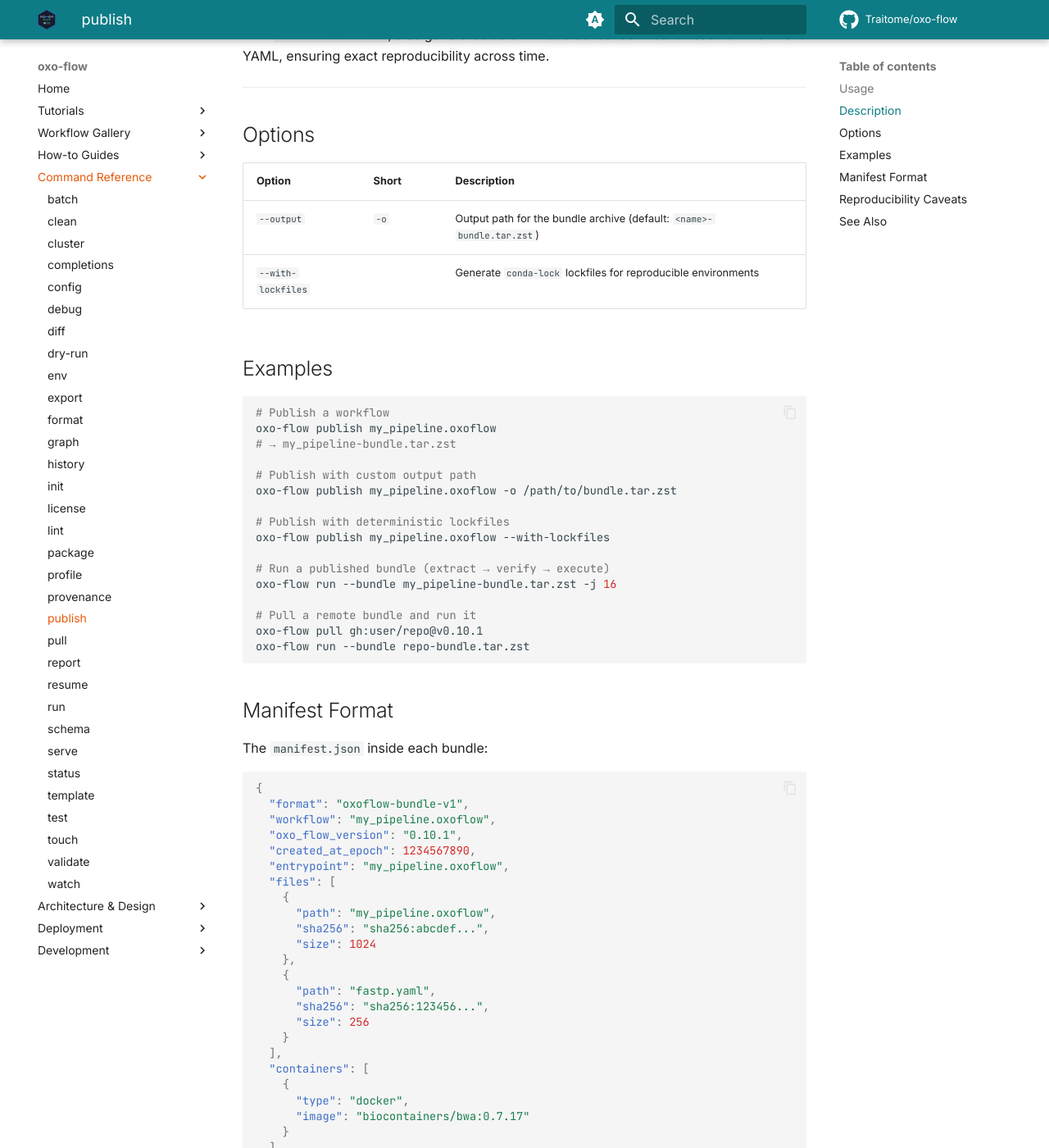
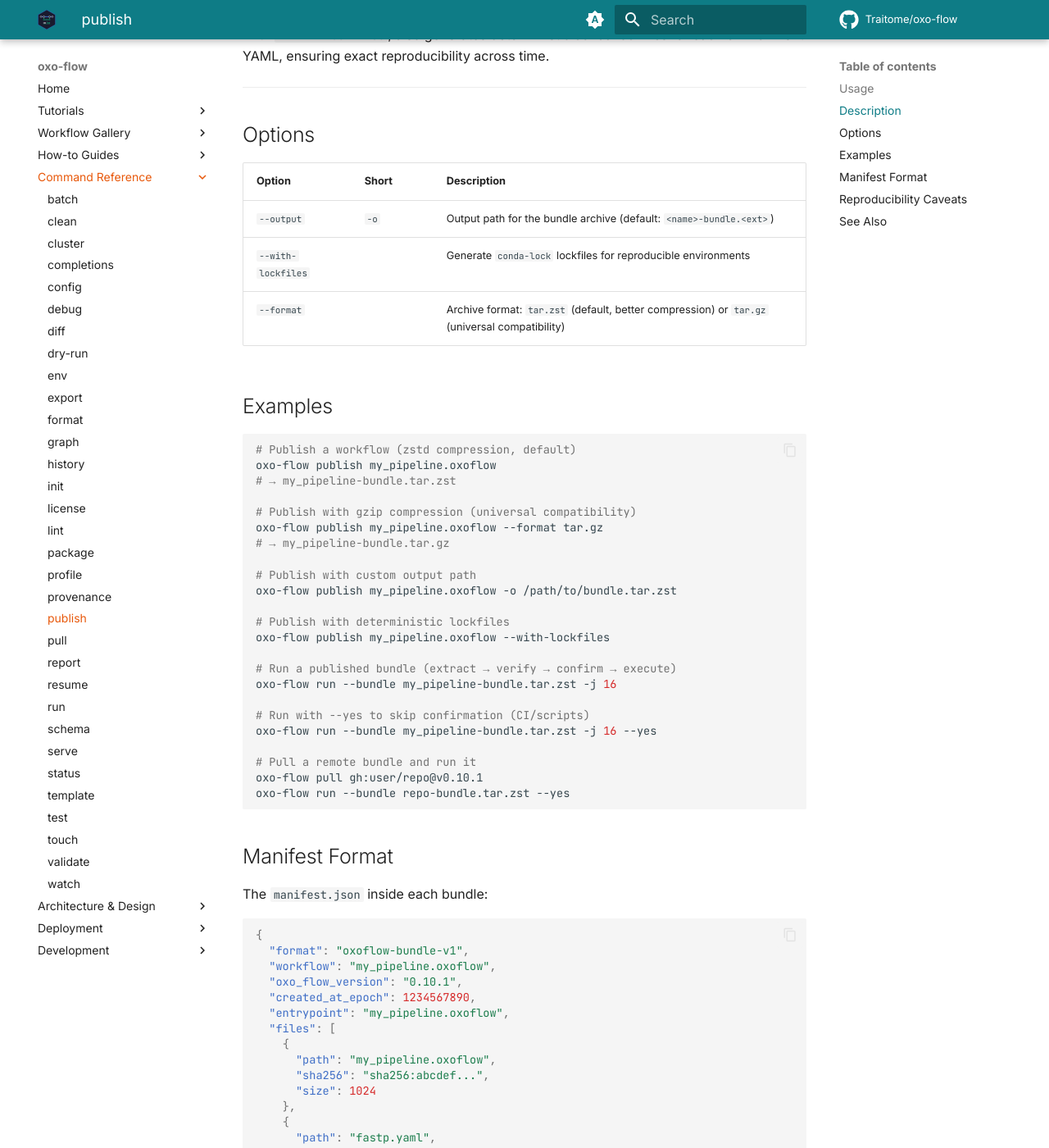
Before and after one commit to Traitome/oxo-flow, an MkDocs documentation site: the page built from docs/guide/src/commands/publish.md, in a window 1280 px wide and 1400 px high, scrolled down 725 px. Shown: the whole window at 82% size. Built offline with MkDocs 1.6.1 and Material for MkDocs 9.7.7, drawn with Linux system fonts in a browser that asks for light colours; comment, search, counter and statistics services are not loaded.

Commit message:
docs: add --format, --bundle, --yes to publish.md and run.md
- publish.md: add --format option, tar.gz example, --yes in bundle run example
- run.md: add --yes option, update --bundle description, add .tar.gz
  + CI/non-TTY examples, pull-and-run example

Co-Authored-By: Claude <noreply@anthropic.com>

````diff
--- a/docs/guide/src/commands/publish.md
+++ b/docs/guide/src/commands/publish.md
@@ -31,15 +31,20 @@ each environment YAML, ensuring exact reproducibility across time.
 
 | Option | Short | Description |
 |---|---|---|
-| `--output` | `-o` | Output path for the bundle archive (default: `<name>-bundle.tar.zst`) |
+| `--output` | `-o` | Output path for the bundle archive (default: `<name>-bundle.<ext>`) |
 | `--with-lockfiles` | | Generate `conda-lock` lockfiles for reproducible environments |
+| `--format` | | Archive format: `tar.zst` (default, better compression) or `tar.gz` (universal compatibility) |
 
 ## Examples
 
 ```bash
-# Publish a workflow
+# Publish a workflow (zstd compression, default)
 oxo-flow publish my_pipeline.oxoflow
 # → my_pipeline-bundle.tar.zst
+
+# Publish with gzip compression (universal compatibility)
+oxo-flow publish my_pipeline.oxoflow --format tar.gz
+# → my_pipeline-bundle.tar.gz
 
 # Publish with custom output path
 oxo-flow publish my_pipeline.oxoflow -o /path/to/bundle.tar.zst
@@ -47,12 +52,15 @@ oxo-flow publish my_pipeline.oxoflow -o /path/to/bundle.tar.zst
 # Publish with deterministic lockfiles
 oxo-flow publish my_pipeline.oxoflow --with-lockfiles
 
-# Run a published bundle (extract → verify → execute)
+# Run a published bundle (extract → verify → confirm → execute)
 oxo-flow run --bundle my_pipeline-bundle.tar.zst -j 16
+
+# Run with --yes to skip confirmation (CI/scripts)
+oxo-flow run --bundle my_pipeline-bundle.tar.zst -j 16 --yes
 
 # Pull a remote bundle and run it
 oxo-flow pull gh:user/repo@v0.10.1
-oxo-flow run --bundle repo-bundle.tar.zst
+oxo-flow run --bundle repo-bundle.tar.zst --yes
 ```
 
 ## Manifest Format
````
Also changed, not shown: docs/guide/src/commands/run.md (+13 -2 lines), 1 other file.
